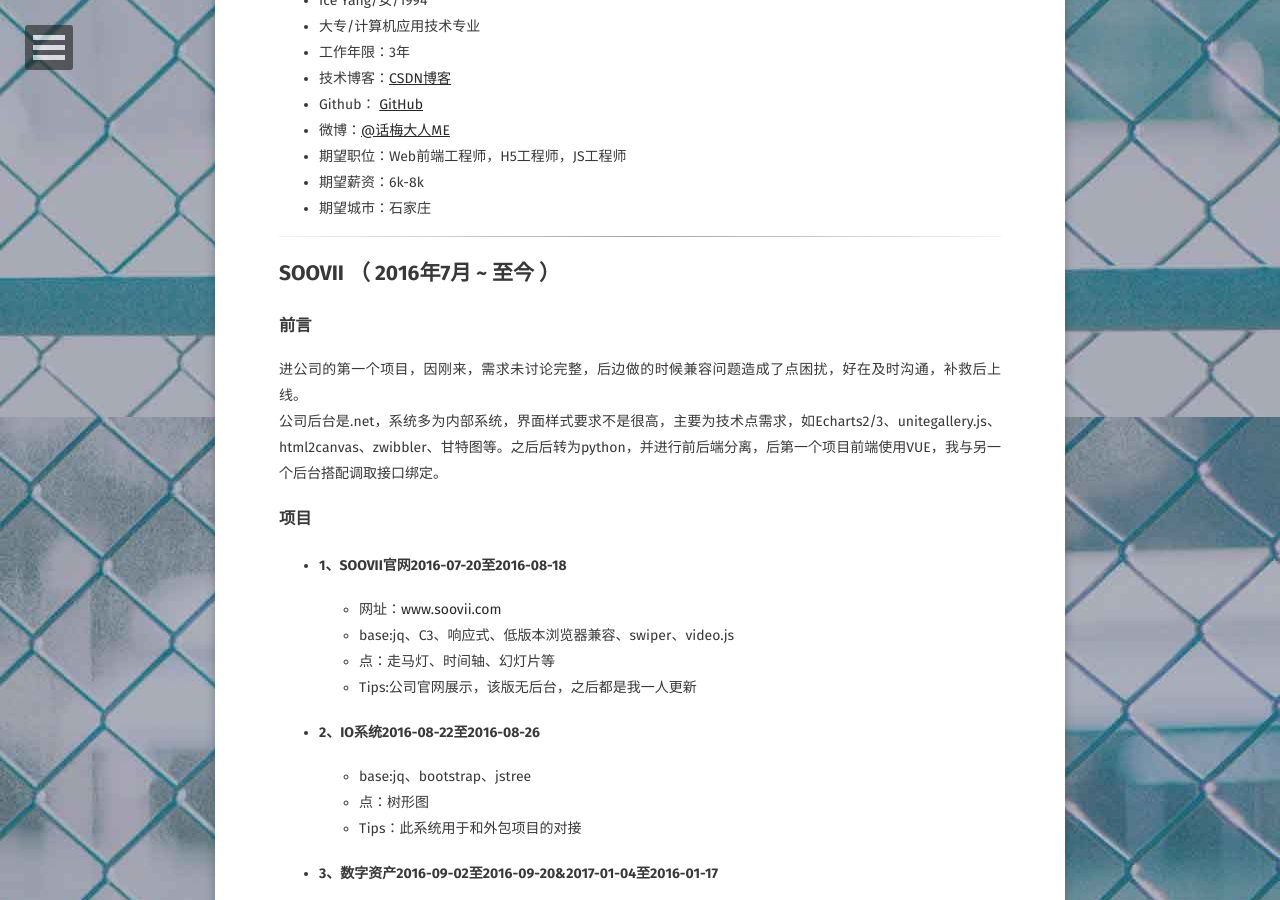
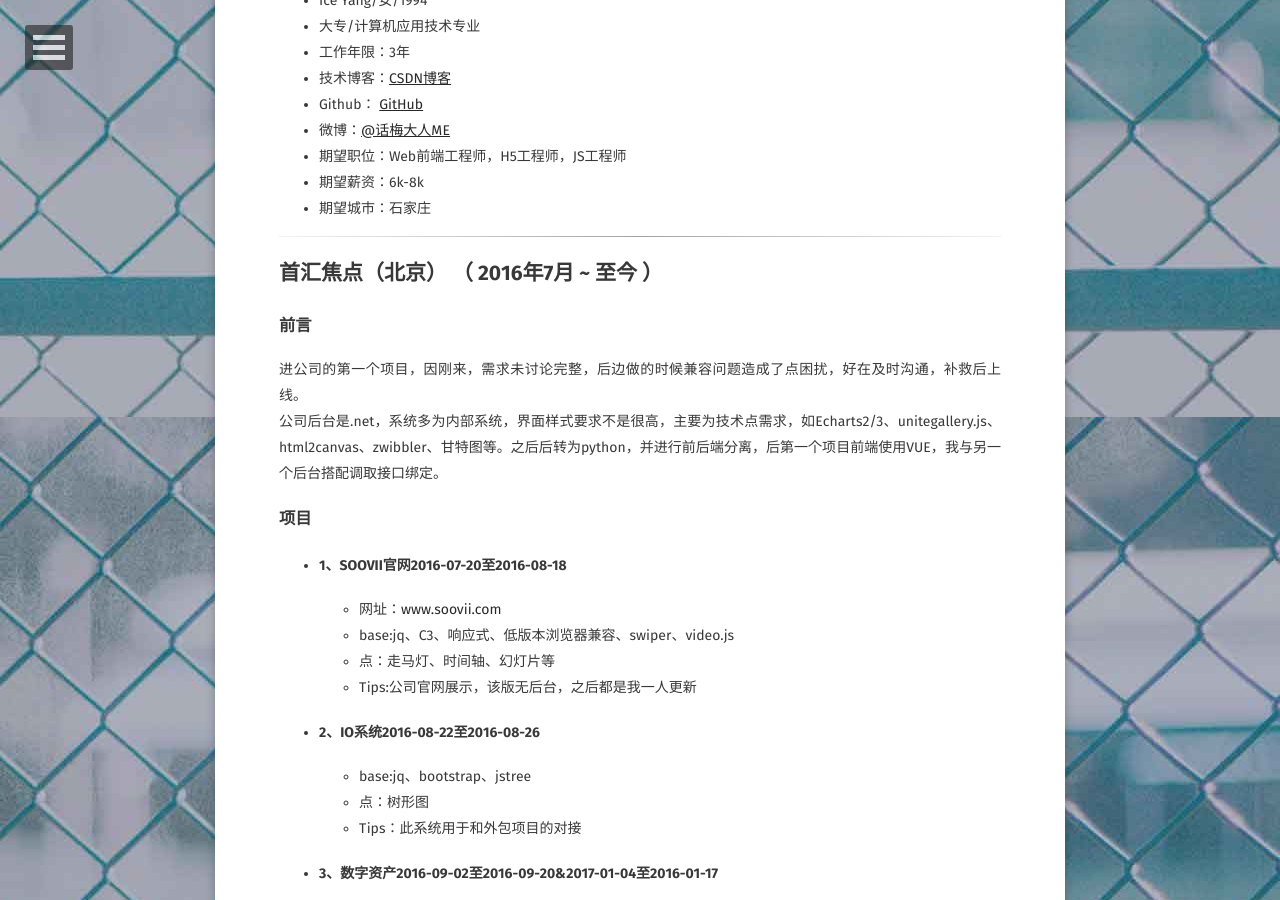
Before and after one commit to ybx13579/IceYang.github.io, a Jekyll site: the page built from about/index.md, in a window 1280 px wide and 900 px high, scrolled down 483 px. Built offline with Jekyll 4.4.1, drawn with Linux system fonts in a browser that asks for light colours; some web fonts are replaced.

Commit message:
Update index.md

```diff
--- a/about/index.md
+++ b/about/index.md
@@ -29,7 +29,7 @@ comments: false
 ---
 
 
-## SOOVII （ 2016年7月 ~ 至今 ）
+## 首汇焦点（北京） （ 2016年7月 ~ 至今 ）
 
 ### 前言
 
```
